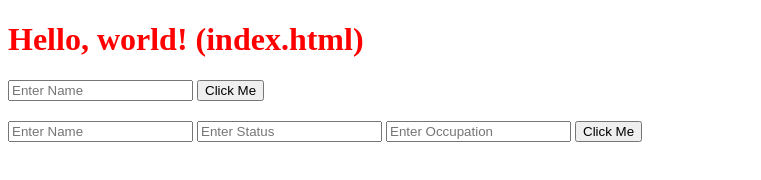
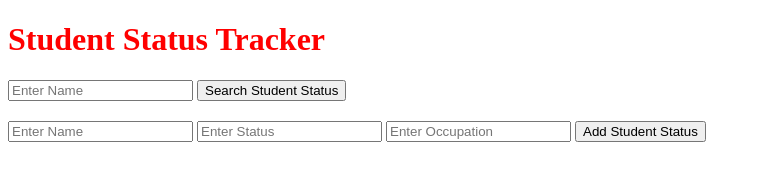
Before and after one commit to jarrodmjack/status-tracker, a website: page index.html in a window 1280 px wide. Shown: the whole page, without its empty margins (0-761 px from the left). Drawn offline with Linux system fonts and the light colour scheme.

Commit message:
documentation complete for serverside and client side javascript, updated index.html with proper titles and button names

```diff
--- a/index.html
+++ b/index.html
@@ -2,13 +2,13 @@
 <html>
   <head>
     <meta charset="utf-8">
-    <title></title>
+    <title>Student Status Tracker</title>
     <link rel="stylesheet" href="/css/style.css">
   </head>
   <body>
-    <h1>Hello, world! (index.html)</h1>
+    <h1>Student Status Tracker</h1>
     <input id="userName" type="text" name="" placeholder="Enter Name">
-    <button id="clickMe" type="button" name="button">Click Me</button>
+    <button id="clickMe" type="button" name="button">Search Student Status</button>
     <h2 id="personName"></h2>
     <h2 id="personStatus"></h2>
     <h2 id="personOccupation"></h2>
@@ -18,7 +18,7 @@
     <input id="addUserName" type="text" name="" placeholder="Enter Name">
     <input id="addUserStatus" type="text" name="" placeholder="Enter Status">
     <input id="addUserOccupation" type="text" name="" placeholder="Enter Occupation">
-    <button id="addUserBtn" type="button" name="button">Click Me</button>
+    <button id="addUserBtn" type="button" name="button">Add Student Status</button>
 
 
     <script type="text/javascript" src="/js/main.js"></script>
```
Also changed, not shown: js/main.js (+6 -1 lines), server.js (+19 -20 lines).
